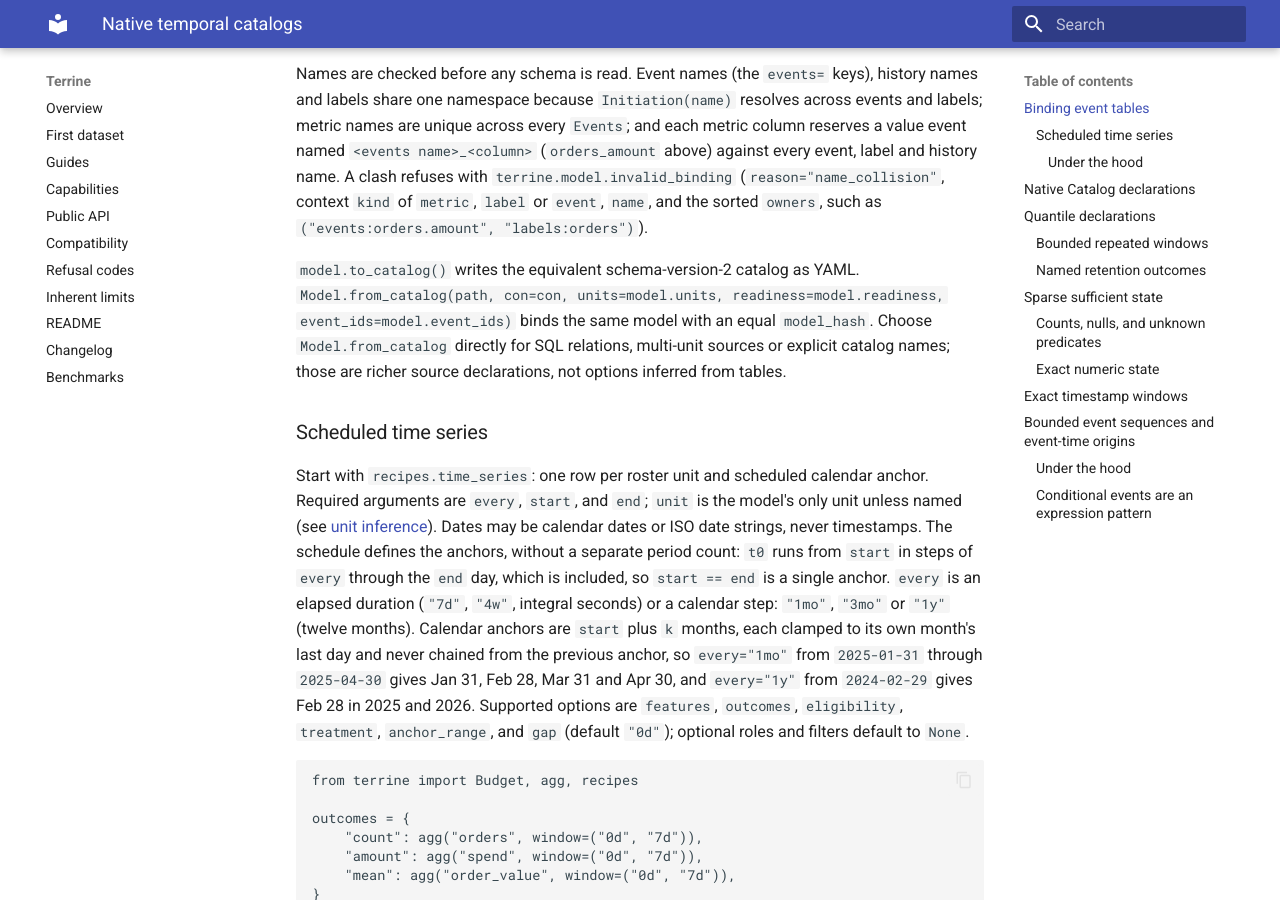
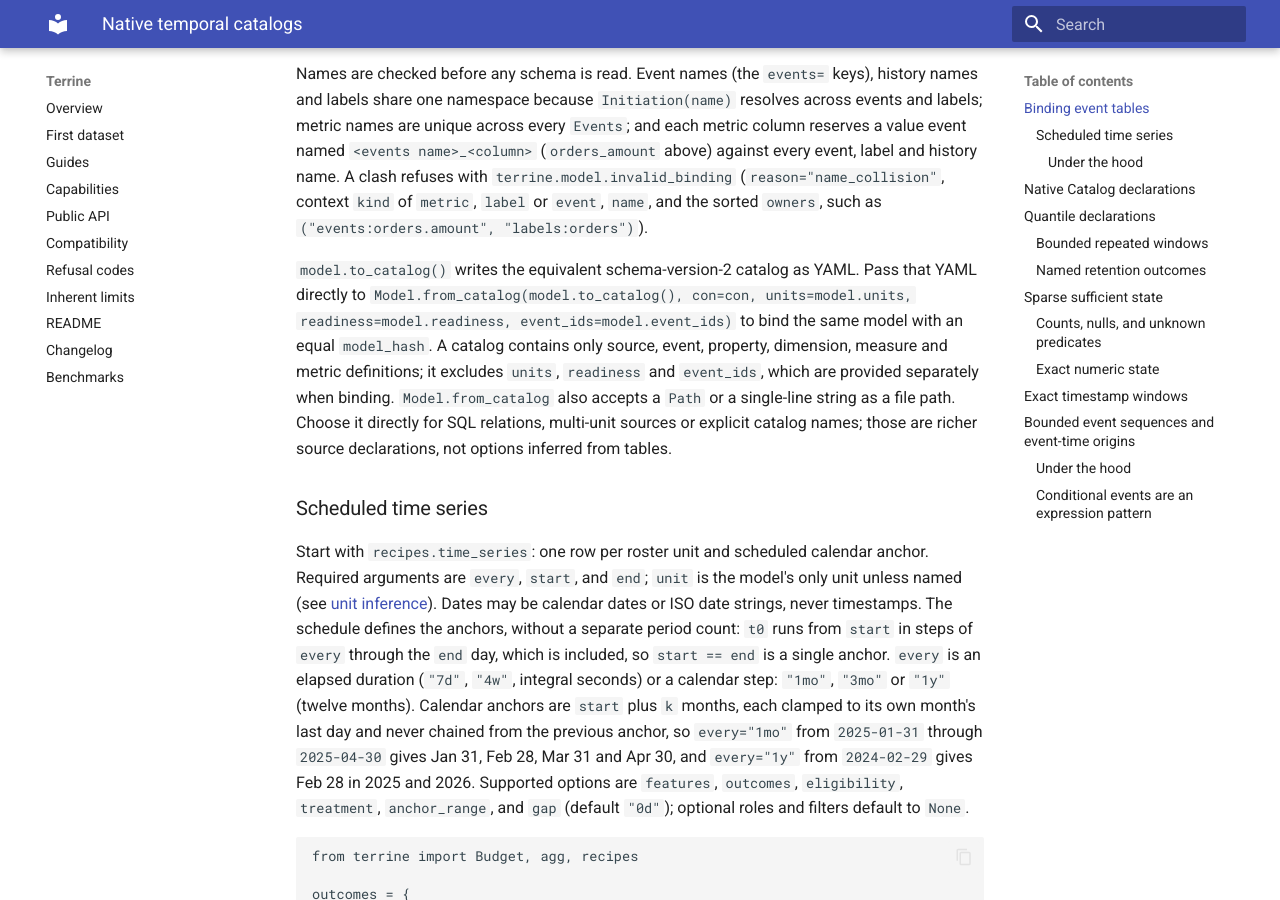
Before and after one commit to kylejcaron/terrine, an MkDocs documentation site: the page built from docs/guides/temporal-engine.md, in a window 1280 px wide and 900 px high, scrolled down 2442 px. Built offline with MkDocs 1.6.1 and Material for MkDocs 9.7.7, drawn with Linux system fonts in a browser that asks for light colours; some of the changed text lies outside the part shown.

Commit message:
feat: accept catalog YAML text from Model.to_catalog in Model.from_catalog

```diff
--- a/docs/guides/temporal-engine.md
+++ b/docs/guides/temporal-engine.md
@@ -3,19 +3,19 @@
 Terrine's native `Catalog` describes source relations and their meaning without
 requiring the optional increment adapter. A catalog can be constructed from a
 Python mapping with `Catalog.model_validate(...)` or loaded from safe YAML with
-`load_catalog(path)`. Both paths use the same strict version-1 Pydantic models;
+`load_catalog(path)`. YAML text uses the same strict version-2 schema gate;
 unknown fields, duplicate YAML keys, unsafe YAML tags, and unsupported schema
 versions are rejected.
 
-Schema failures from `load_catalog` raise `TerrineError` with code
-`terrine.catalog.invalid_definition`. Inspect its immutable `context["issues"]`
-for ordered locations, stable validation categories, and package-owned recovery
-hints; the same actionable locations and corrections appear in the displayed
-error. For example, `day_boundary: UTC+14:01` points to `day_boundary`: use
-`UTC`, a signed `HH:MM` offset, or a `UTC`-prefixed fixed offset within ±14:00
-(the endpoints are limited to exactly `14:00`). Correct the YAML and load it
-again. Direct `Catalog.model_validate(...)` construction continues to use
-Pydantic's `ValidationError`.
+Schema failures from `load_catalog` and `load_catalog_text` raise `TerrineError`
+with code `terrine.catalog.invalid_definition`. Inspect its immutable
+`context["issues"]` for ordered locations, stable validation categories, and
+package-owned recovery hints; the same actionable locations and corrections
+appear in the displayed error. For example, `day_boundary: UTC+14:01` points
+to `day_boundary`: use `UTC`, a signed `HH:MM` offset, or a `UTC`-prefixed
+fixed offset within ±14:00 (the endpoints are limited to exactly `14:00`).
+Correct the YAML and load it again. Direct `Catalog.model_validate(...)`
+construction continues to use Pydantic's `ValidationError`.
 
 ## Binding event tables
 
@@ -127,11 +127,16 @@
 `owners`, such as `("events:orders.amount", "labels:orders")`).
 
 `model.to_catalog()` writes the equivalent schema-version-2 catalog as YAML.
-`Model.from_catalog(path, con=con, units=model.units, readiness=model.readiness,
-event_ids=model.event_ids)` binds the same model with an equal `model_hash`.
-Choose `Model.from_catalog` directly for SQL relations, multi-unit sources or
-explicit catalog names; those are richer source declarations, not options
-inferred from tables.
+Pass that YAML directly to `Model.from_catalog(model.to_catalog(), con=con,
+units=model.units, readiness=model.readiness, event_ids=model.event_ids)` to
+bind the same model with an equal `model_hash`. A catalog contains only source,
+event, property, dimension, measure and metric definitions; it excludes
+`units`, `readiness` and `event_ids`, which are provided separately when
+binding.
+`Model.from_catalog` also accepts a `Path` or a single-line string as a file
+path. Choose it directly for SQL relations, multi-unit sources or explicit
+catalog names; those are richer source declarations, not options inferred from
+tables.
 
 ### Scheduled time series
 
```
Also changed, not shown: CHANGELOG.md (+2 -0 lines), 4 other files.
